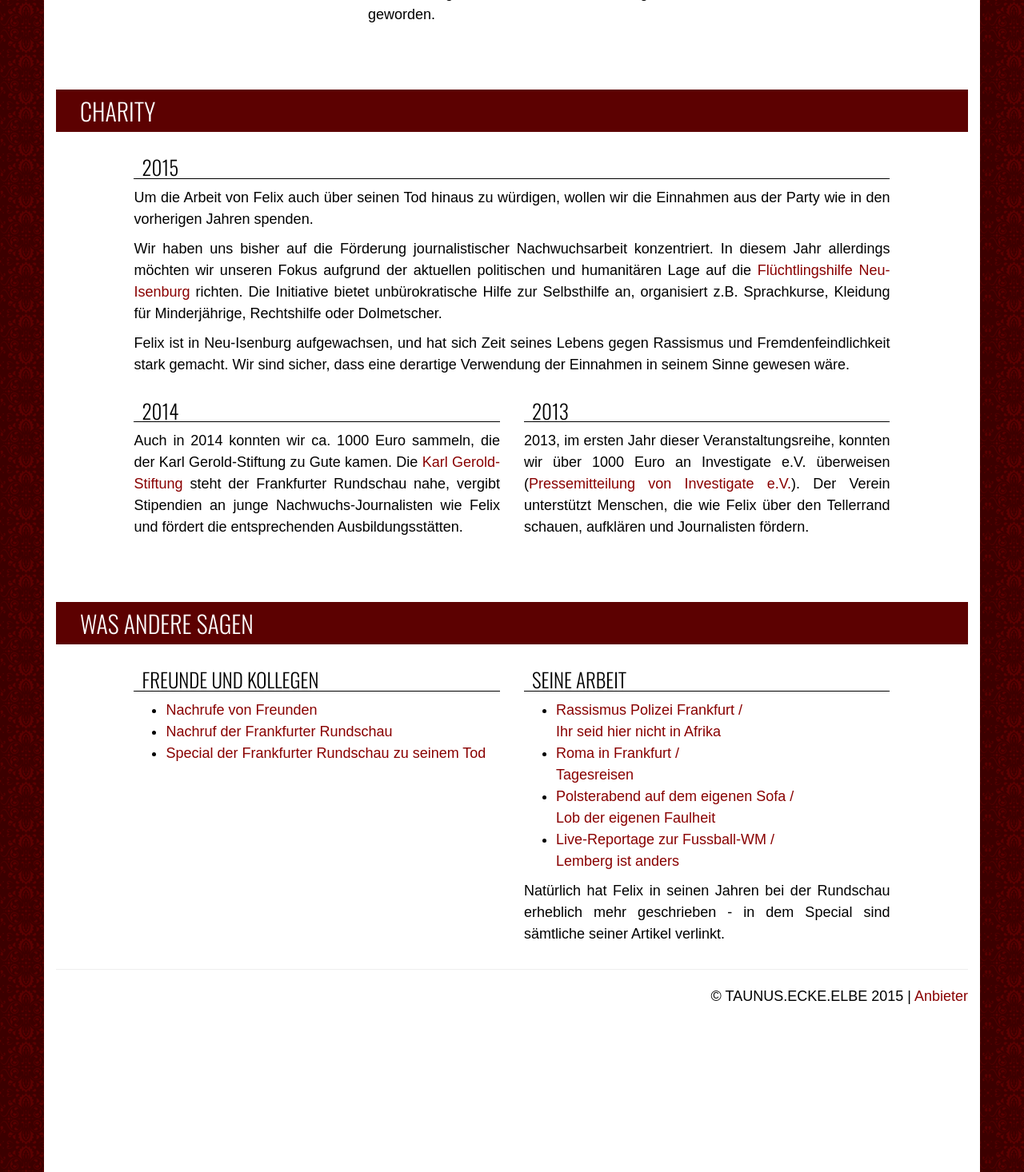
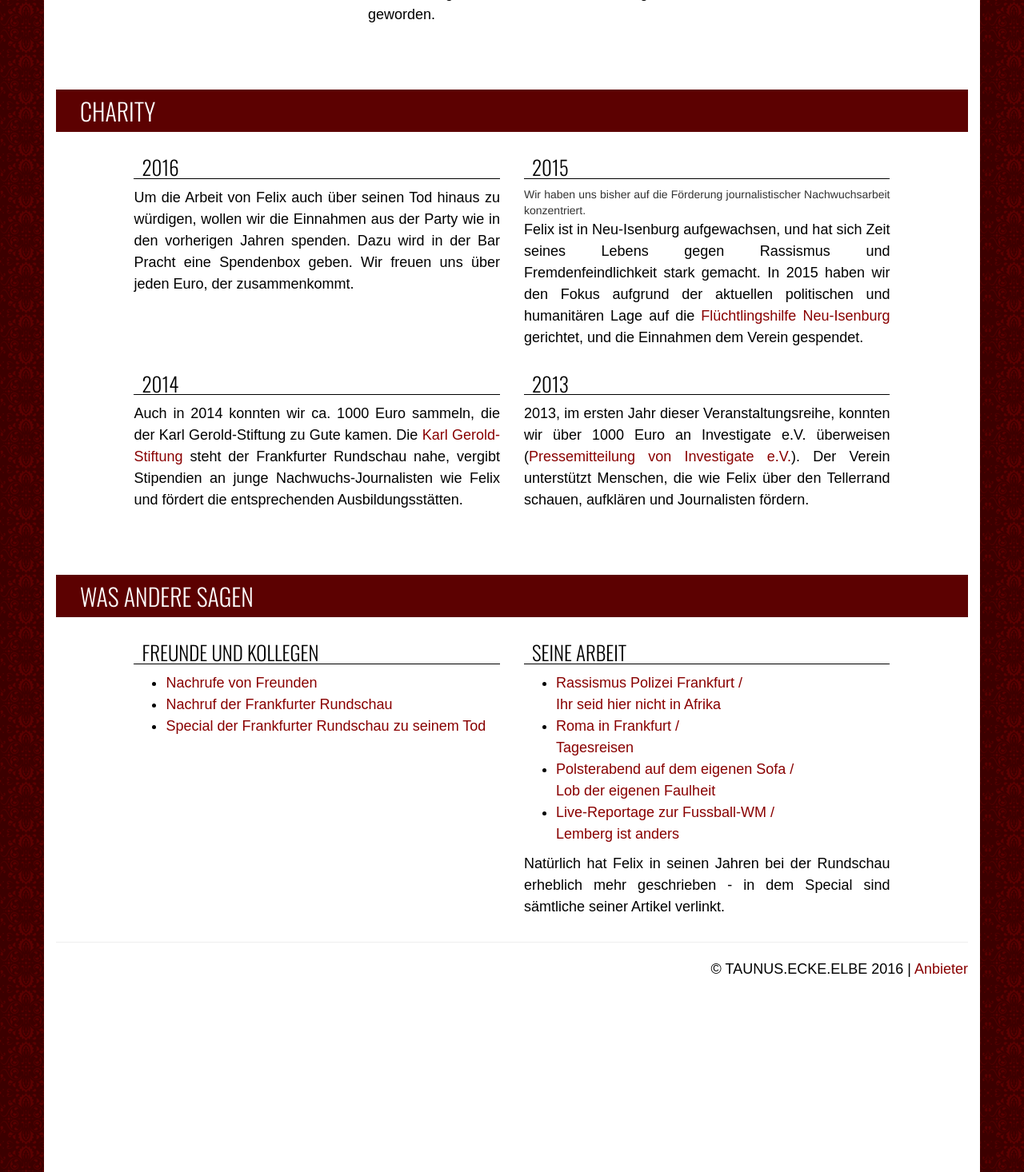
Before and after one commit to dhalla/felixhelbig-ev, a PHP site: page / in a window 1280 px wide. Shown: the part 1818-3284 px from the top of the page at 80% size. Run offline with PHP 8.4, Linux system fonts and the light colour scheme; some libraries are stand-ins or nearby versions; some web fonts are replaced.

Commit message:
update 2016

```diff
--- a/index.php
+++ b/index.php
@@ -223,16 +223,20 @@
 
         <div class="row">
             <div class="col-md-1"></div>
-            <div class="col-md-10">
+            <div class="col-md-5">
+              <h3>2016</h3>
+              <p>
+                Um die Arbeit von Felix auch über seinen Tod hinaus zu würdigen, wollen wir die Einnahmen aus der Party wie in den vorherigen Jahren spenden.
+                Dazu wird in der Bar Pracht eine Spendenbox geben. Wir freuen uns über jeden Euro, der zusammenkommt.
+              </p>
+            </div>
+            <div class="col-md-5">
               <h3>2015</h3>
-              <p>Um die Arbeit von Felix auch über seinen Tod hinaus zu würdigen, wollen wir die Einnahmen aus der Party wie in den vorherigen Jahren spenden.</p>
+                Wir haben uns bisher auf die Förderung journalistischer Nachwuchsarbeit konzentriert.
               <p>
-                Wir haben uns bisher auf die Förderung journalistischer Nachwuchsarbeit konzentriert.
-                In diesem Jahr allerdings möchten wir unseren Fokus aufgrund der aktuellen politischen und humanitären Lage auf die
-                <a href="http://www.fluechtlingshilfe-neu-isenburg.de/" target="_blank">Flüchtlingshilfe Neu-Isenburg</a> richten.
-                Die Initiative bietet unbürokratische Hilfe zur Selbsthilfe an, organisiert z.B. Sprachkurse, Kleidung für Minderjährige, Rechtshilfe oder Dolmetscher.
+                Felix ist in Neu-Isenburg aufgewachsen, und hat sich Zeit seines Lebens gegen Rassismus und Fremdenfeindlichkeit stark gemacht.
+                In 2015 haben wir den Fokus aufgrund der aktuellen politischen und humanitären Lage auf die <a href="http://www.fluechtlingshilfe-neu-isenburg.de/" target="_blank">Flüchtlingshilfe Neu-Isenburg</a> gerichtet, und die Einnahmen dem Verein gespendet.
               </p>
-              <p>Felix ist in Neu-Isenburg aufgewachsen, und hat sich Zeit seines Lebens gegen Rassismus und Fremdenfeindlichkeit stark gemacht. Wir sind sicher, dass eine derartige Verwendung der Einnahmen in seinem Sinne gewesen wäre.</p>
             </div>
             <div class="col-md-1"></div>
         </div>
@@ -291,7 +295,7 @@
     <hr>
 
     <footer>
-        <p>&copy; TAUNUS.ECKE.ELBE 2015 | <a href="#" data-toggle="modal" data-target="#anbieter">Anbieter</a></p>
+        <p>&copy; TAUNUS.ECKE.ELBE 2016 | <a href="#" data-toggle="modal" data-target="#anbieter">Anbieter</a></p>
 
         <!-- Modal -->
         <div class="modal fade" id="anbieter" tabindex="-1" >
@@ -309,7 +313,7 @@
                     Mobil: 0163 5677633
                     <br><br>
                     <hr>
-                    Bilder mit freundlicher Genehmigung von Ullrich Mattner, flickr: <a href="http://flic.kr/p/9hU1aw">http://flic.kr/p/9hU1aw</a>
+                    Bilder mit freundlicher Genehmigung von <a href="http://umattner.de/" target="_blank">Ullrich Mattner</a>, flickr: <a href="http://flic.kr/p/9hU1aw">http://flic.kr/p/9hU1aw</a>
                 </p>
               </div>
               <div class="modal-footer">
```
